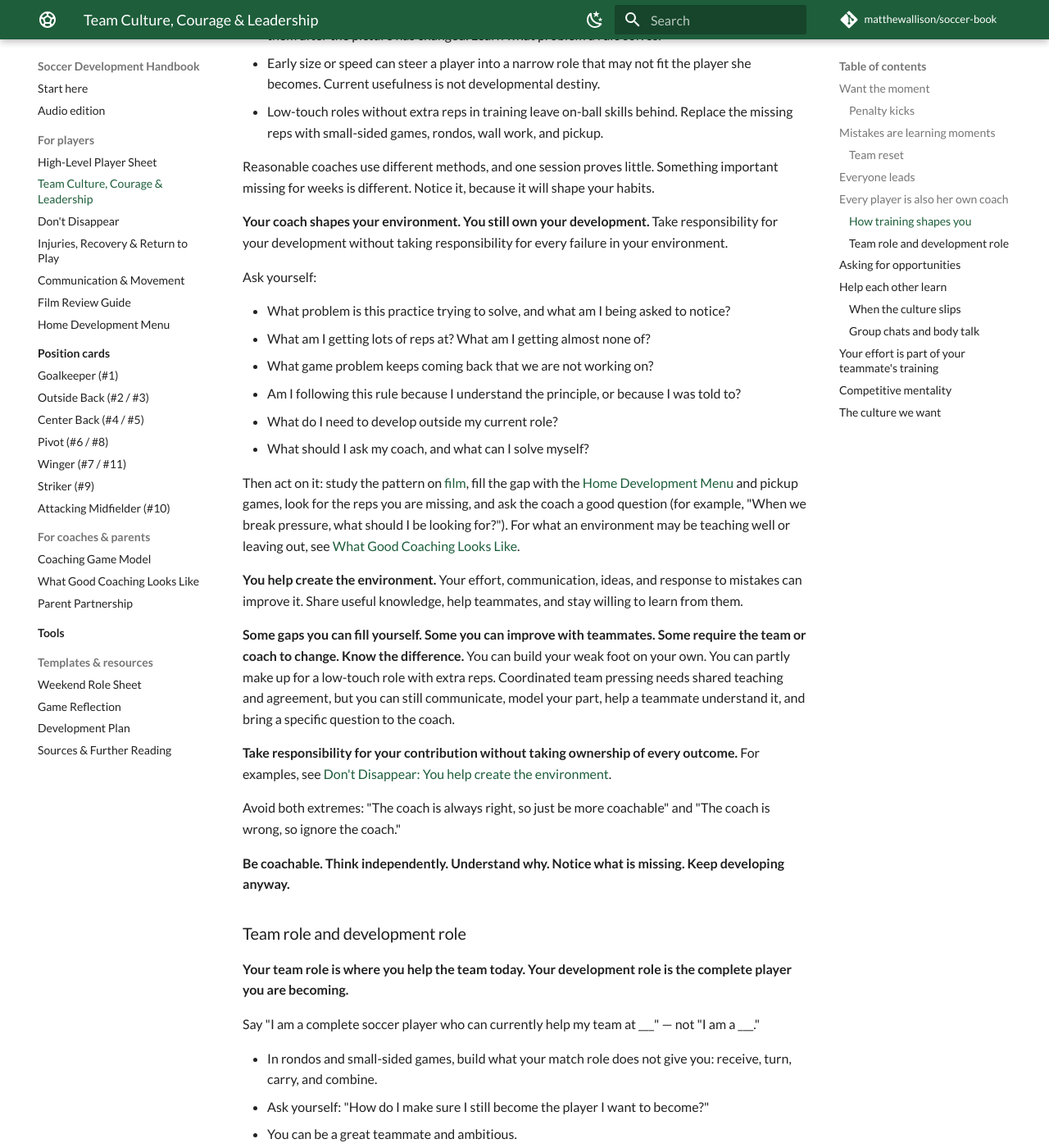
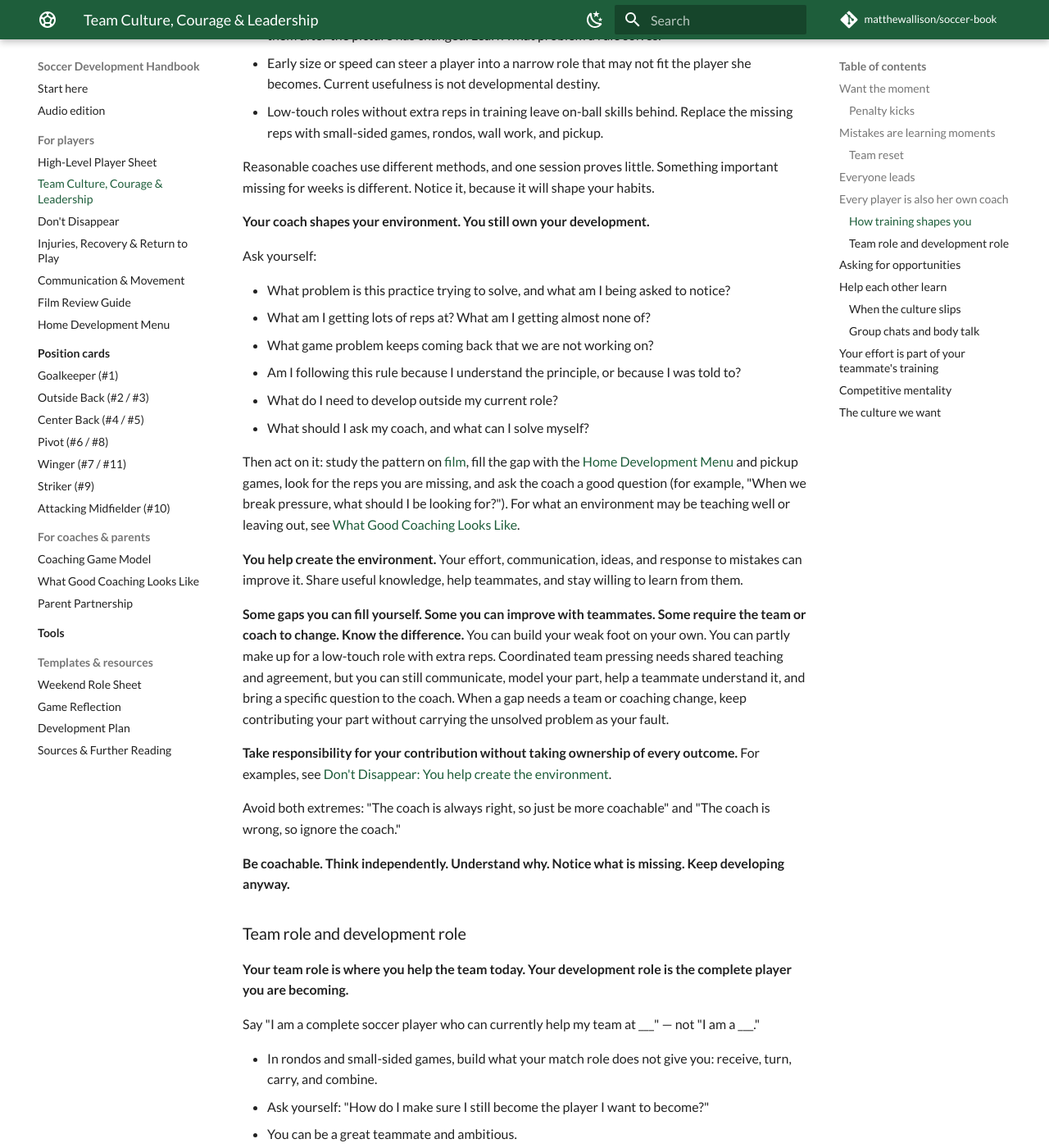
Before and after one commit to matthewallison/soccer-book, an MkDocs documentation site: the page built from docs/team-culture-and-leadership.md, in a window 1280 px wide and 1400 px high, scrolled down 4721 px. Shown: the whole window at 82% size. Built offline with MkDocs 1.6.1 and Material for MkDocs 9.7.7, drawn with Linux system fonts in a browser that asks for light colours; comment, search, counter and statistics services are not loaded.

```diff
--- a/docs/team-culture-and-leadership.md
+++ b/docs/team-culture-and-leadership.md
@@ -148,7 +148,7 @@ So a pattern can look like a player problem and be partly a training problem:
 
 Reasonable coaches use different methods, and one session proves little. Something important missing for weeks is different. Notice it, because it will shape your habits.
 
-**Your coach shapes your environment. You still own your development.** Take responsibility for your development without taking responsibility for every failure in your environment.
+**Your coach shapes your environment. You still own your development.**
 
 Ask yourself:
 
@@ -163,7 +163,7 @@ Then act on it: study the pattern on [film](film-review-guide.md), fill the gap
 
 **You help create the environment.** Your effort, communication, ideas, and response to mistakes can improve it. Share useful knowledge, help teammates, and stay willing to learn from them.
 
-**Some gaps you can fill yourself. Some you can improve with teammates. Some require the team or coach to change. Know the difference.** You can build your weak foot on your own. You can partly make up for a low-touch role with extra reps. Coordinated team pressing needs shared teaching and agreement, but you can still communicate, model your part, help a teammate understand it, and bring a specific question to the coach.
+**Some gaps you can fill yourself. Some you can improve with teammates. Some require the team or coach to change. Know the difference.** You can build your weak foot on your own. You can partly make up for a low-touch role with extra reps. Coordinated team pressing needs shared teaching and agreement, but you can still communicate, model your part, help a teammate understand it, and bring a specific question to the coach. When a gap needs a team or coaching change, keep contributing your part without carrying the unsolved problem as your fault.
 
 **Take responsibility for your contribution without taking ownership of every outcome.** For examples, see [Don't Disappear: You help create the environment](dont-disappear.md#you-help-create-the-environment).
 
```
Also changed, not shown: README.md (+1 -1 lines), docs/audio/index.md (+1 -1 lines), docs/dont-disappear.md (+7 -11 lines), docs/index.md (+1 -1 lines).
